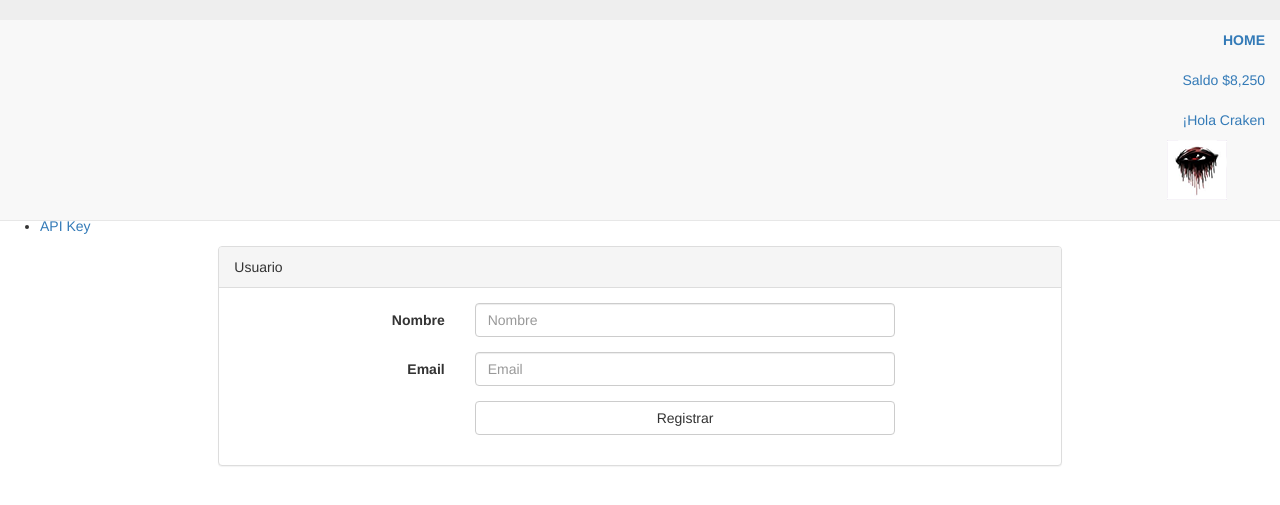
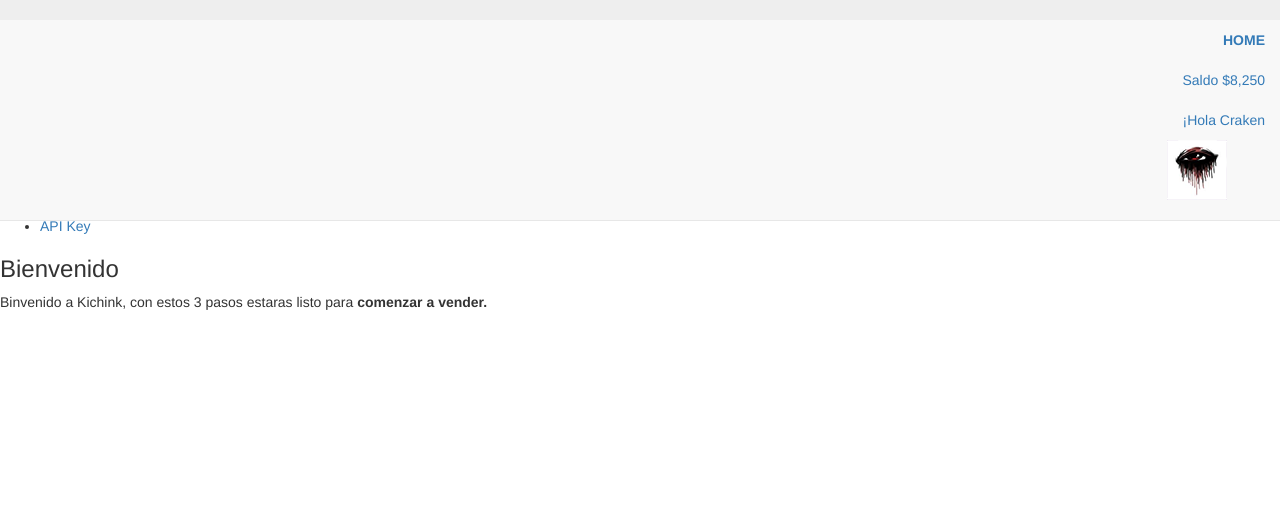
Before and after one commit to juliocesarhernandez/codeigniter, a CodeIgniter app: page /apiRestCodeigniter/index.php/dashboard/dashboard/index in a window 1280 px wide. Shown: the top 505 px of the page. Run offline with CodeIgniter, Linux system fonts and the light colour scheme; some libraries are stand-ins or nearby versions.

Commit message:
Inicio de dashboard

```diff
--- a/application/controllers/usuarios/Usuarios.php
+++ b/application/controllers/usuarios/Usuarios.php
@@ -52,7 +52,7 @@ Class Usuarios extends BaseController
                 if($new_user === false){
                     //$this->response(array("status" => "failed"));
                 }else{
-                    echo 'API KEY' . $generate;
+                    //echo 'API KEY' . $generate;
                     $tablero  = new Dashboard();
                     $tablero->index();
                     //$this->response(array("status" => "success"));
--- a/application/views/dashboard/dashboard.php
+++ b/application/views/dashboard/dashboard.php
@@ -1,36 +1,4 @@
 <div class="separator-tb">
-
+    <h3>Bienvenido</h3>
+    <p>Binvenido a Kichink, con estos 3 pasos estaras listo para <strong>comenzar a vender.</strong></p>
 </div>
-
-<div class="row" ng-controller="UsuarioController">
-    <div class="col-sm-8 col-md-offset-2">
-        <div class="panel panel-default">
-            <div class="panel-heading">Usuario</div>
-            <div class="panel-body">
-                <div class="col-sm-8 col-md-offset-2">
-                    <form class="form-horizontal" ng-submit="registrar()">
-                        <div class="form-group">
-                            <label for="nombre" class="col-sm-2 control-label">Nombre</label>
-                            <div class="col-sm-10">
-                                <input type="text" required class="form-control" ng-model="usuario.nombre" id="nombre" placeholder="Nombre">
-                            </div>
-                        </div>
-                        <div class="form-group">
-                            <label for="email" class="col-sm-2 control-label">Email</label>
-                            <div class="col-sm-10">
-                                <input type="email" required class="form-control" ng-model="usuario.email" id="email" placeholder="Email">
-                            </div>
-                        </div>
-                        <div class="form-group">
-                            <div class="col-sm-offset-2 col-sm-10">
-                                <button type="submit"  class="btn btn-default btn-block">Registrar</button>
-                            </div>
-                        </div>
-                    </form>
-                </div>
-            </div>
-        </div>
-
-
-    </div>
-</div>
--- a/application/views/layouts/master.php
+++ b/application/views/layouts/master.php
@@ -66,7 +66,7 @@
                             <i
                                 class="fa text-info fa-lg fa-home sidebar-nav-icon"
                             ></i>
-                            <span>Usuario</span>
+                            <span>Usuarios</span>
 
                             <span class="badge bg-success pull-right notification">2</span>
                         </a>
```
